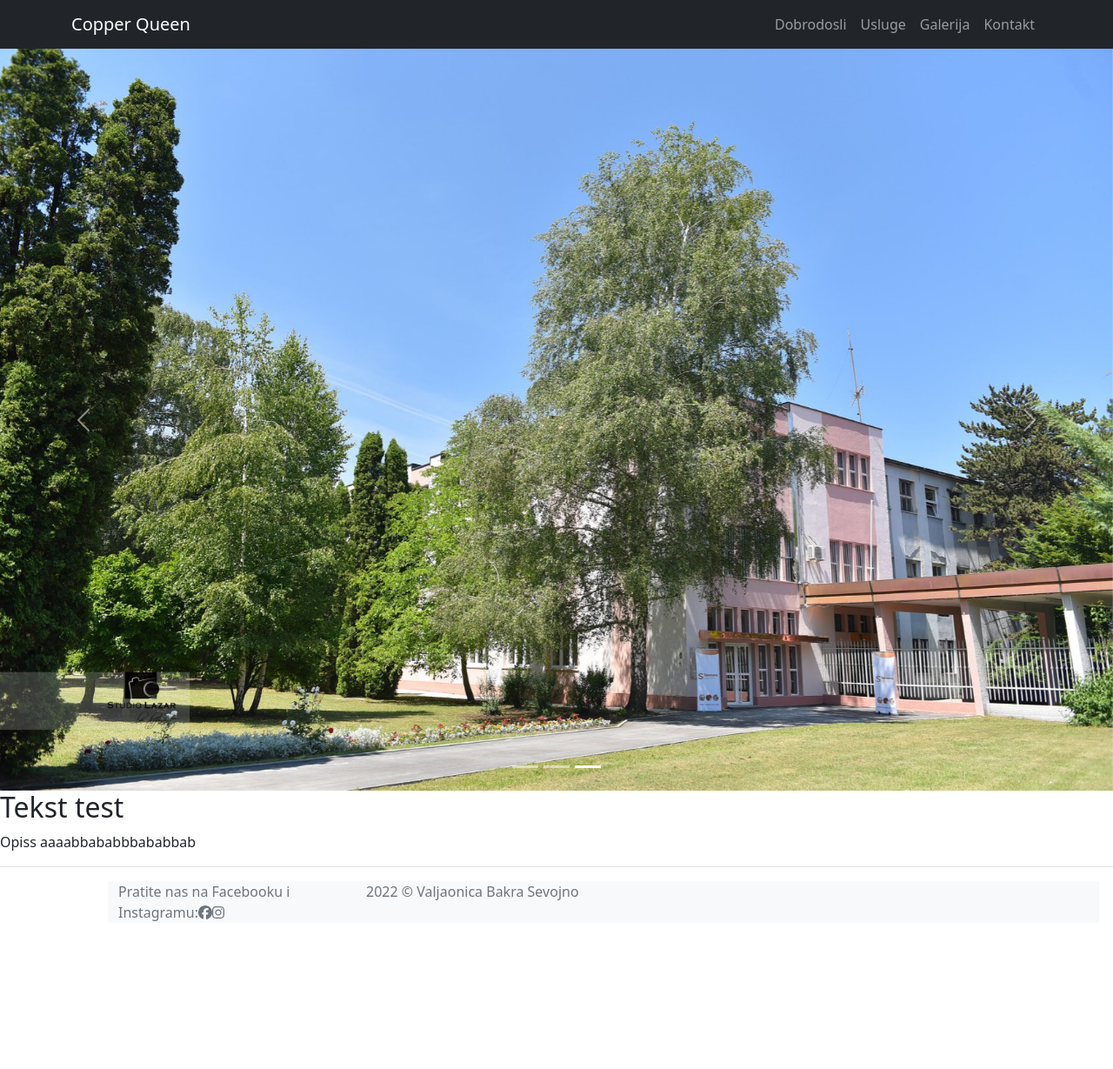
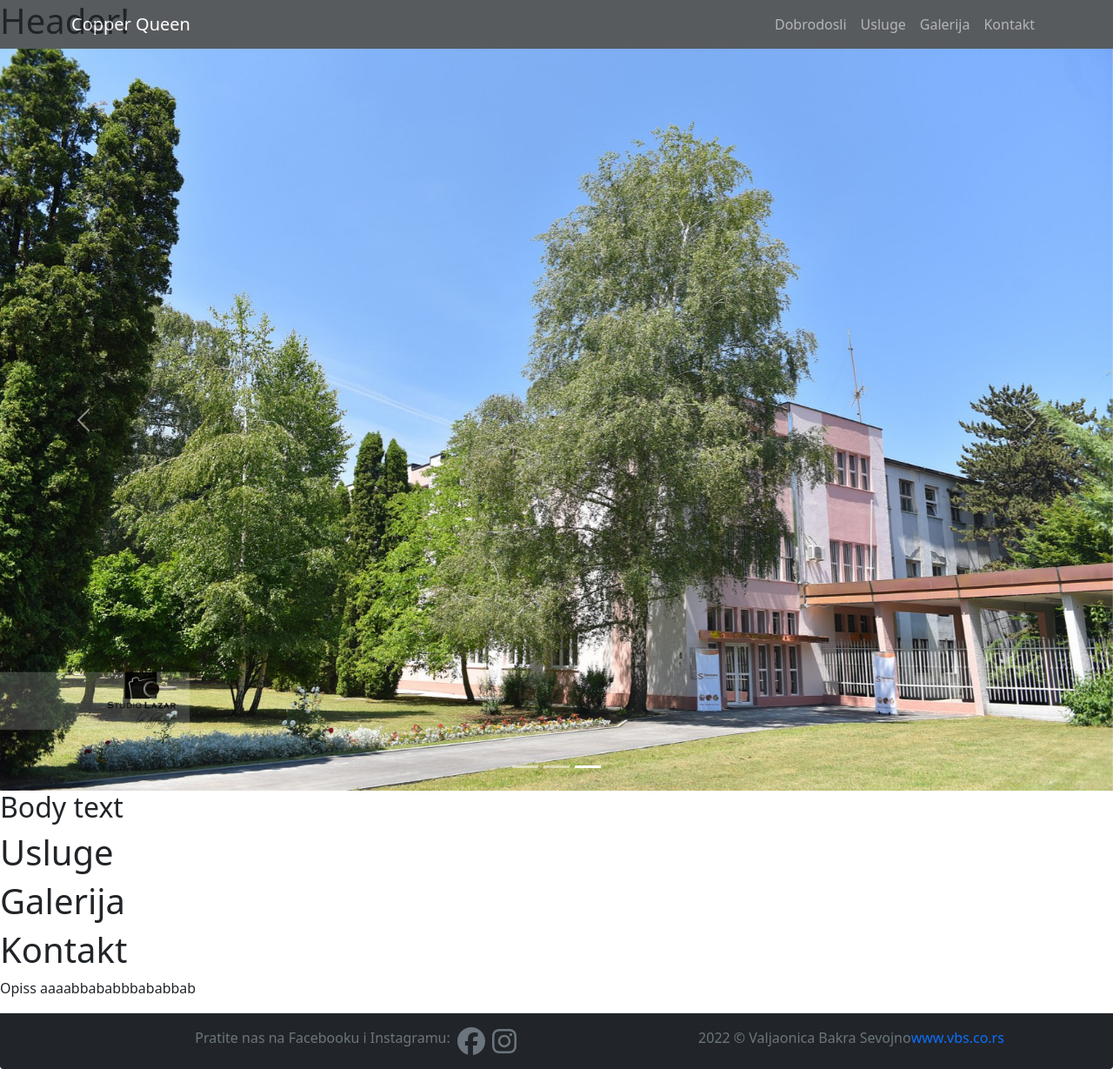
Before and after one commit to nvkpnvc/first-project, a React (Create React App) app: page / in a window 1280 px wide. Shown: the whole page at 87% size. Before the commit the page ends 1077 px from the top, so only its background shows below. Built offline with nearby package versions, Linux system fonts and the light colour scheme.

Commit message:
Header,footer 2 s

```diff
--- a/src/App.js
+++ b/src/App.js
@@ -1,6 +1,7 @@
+import Header from "./components/Header";
+import Carousel from "./components/Carousel";
+import Body from "./components/Body";
 import Footer from "./components/Footer";
-import Carousel from "./components/Carousel";
-import Header from "./components/Header";
 import "bootstrap/dist/css/bootstrap.min.css";
 
 function App() {
@@ -8,7 +9,8 @@ function App() {
     <>
       <Header />
       <Carousel />
-      <h2>Tekst test</h2>
+      <h2>Body text</h2>
+      <Body />
       <p>Opiss aaaabbababbbababbab</p>
       <Footer />
     </>
--- /dev/null
+++ b/src/components/Body.js
@@ -0,0 +1,13 @@
+import Galerija from "../pages/Galerija";
+import Kontakt from "../pages/Kontakt";
+import Usluge from "../pages/Usluge";
+
+export default function Body() {
+  return (
+    <>
+      <Usluge></Usluge>
+      <Galerija></Galerija>
+      <Kontakt></Kontakt>
+    </>
+  );
+}
--- a/src/components/Footer.js
+++ b/src/components/Footer.js
@@ -1,27 +1,34 @@
 import { Container, Row, Col, ModalFooter } from "react-bootstrap";
 import { FontAwesomeIcon } from "@fortawesome/react-fontawesome";
-import { faCoffe } from "@fortawesome/free-solid-svg-icons";
 import { faFacebook, faInstagram } from "@fortawesome/free-brands-svg-icons";
 const Footer = (props) => {
   return (
-    <ModalFooter className="text-muted">
-      <Container className="bg-light">
+    <ModalFooter className="text-muted bg-dark">
+      <Container fluid="md">
         <Row>
-          <Col xs lg="3">
+          <Col className="d-flex justify-content-center">
             Pratite nas na Facebooku i Instagramu:
             <FontAwesomeIcon
               icon={faFacebook}
+              className="fas fa-camera fa-2x ms-2"
               href="https://www.facebook.com/CopperQueenSala"
               title="Facebook/CopperQueen"
             ></FontAwesomeIcon>
             <FontAwesomeIcon
               icon={faInstagram}
+              className="fas fa-camera fa-2x ms-2"
               href="https://www.instagram.com/copper_queen_sala"
               title="Instagram/CopperQueen"
             ></FontAwesomeIcon>
           </Col>
-          <Col xs lg="3">
-            2022 &copy; Valjaonica Bakra Sevojno
+          <Col className="d-flex justify-content-center">
+            2022 &copy; Valjaonica Bakra Sevojno{" "}
+            <a
+              href="http://www.vbs.co.rs/index.html"
+              className="text-decoration-none "
+            >
+              www.vbs.co.rs
+            </a>
           </Col>
         </Row>
       </Container>
--- a/src/components/Navigation.js
+++ b/src/components/Navigation.js
@@ -2,8 +2,14 @@ import { Navbar, Nav, Container } from "react-bootstrap";
 
 export default function Navigation(props) {
   return (
-    <Navbar fixed="top" bg="dark" variant="dark" collapseOnSelect>
-      <Container>
+    <Navbar
+      fixed="top"
+      bg="dark"
+      variant="dark"
+      collapseOnSelect
+      className="opacity-75"
+    >
+      <Container fluid="md">
         <Navbar.Brand href="#home">Copper Queen</Navbar.Brand>
 
         <Nav className="ml-auto d-flex justify-content-end">
--- /dev/null
+++ b/src/pages/Galerija.js
@@ -0,0 +1,3 @@
+export default function Galerija() {
+  return <h1>Galerija</h1>;
+}
--- /dev/null
+++ b/src/pages/Kontakt.js
@@ -0,0 +1,3 @@
+export default function Kontakt() {
+  return <h1>Kontakt</h1>;
+}
--- /dev/null
+++ b/src/pages/Usluge.js
@@ -0,0 +1,3 @@
+export default function Usluge() {
+  return <h1>Usluge</h1>;
+}
```
